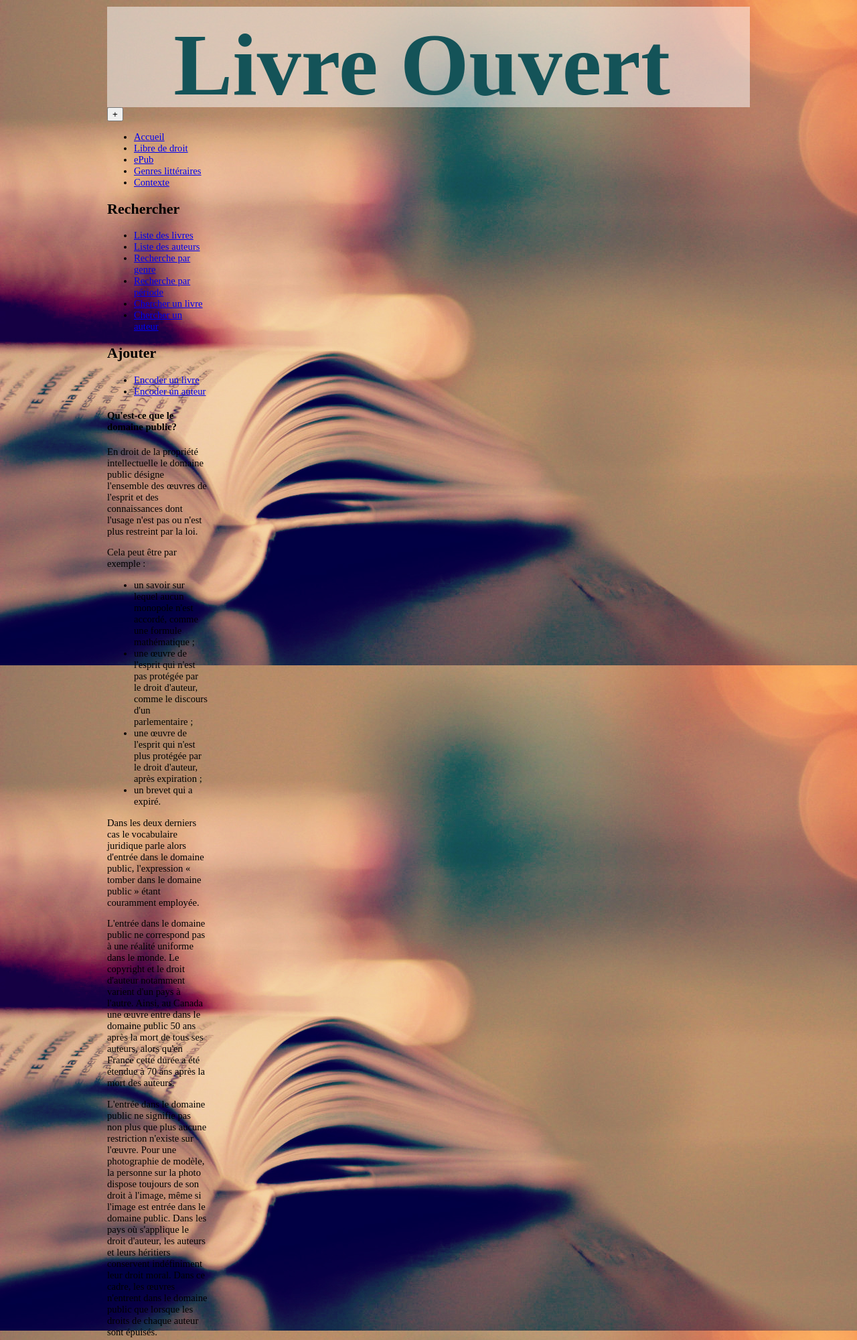
After one commit to StephRamon/Livre-Ouvert, a PHP site: page /alivreouvert/libre.php in a window 1280 px wide. The commit adds this page. Shown: the top 2000 px of the page at 67% size. Run offline with PHP 8.4, Linux system fonts and the light colour scheme; some libraries are stand-ins or nearby versions.

Commit message:
Changement Index + Domaine public

```diff
--- /dev/null
+++ b/a_livre_ouvert_code/libre.php
@@ -0,0 +1,73 @@
+<!doctype html>
+<html lang="fr">
+<head>
+	<meta charset="utf-8">
+	<title>ALO - Domaine public</title>
+	<link 	rel="stylesheet"
+			type="text/css"
+			href="style.css">
+
+    <link   rel="stylesheet"
+            type="text/css"
+            href="css/demo.css" />
+
+    <link   rel="stylesheet"
+            type="text/css"
+            href="css/component.css" />
+
+    <script src="includes/js/modernizr-2.6.2.min.js"></script>
+</head>
+
+<body>
+    <div id="wrapper">
+        <header id="banner">
+            <?php
+                include 'includes/banner.php';
+            ?>
+        </header>
+        <div id="main_content">
+            <div id="menu_circular">
+                <?php
+                    include 'includes/menu_circular.php';
+                ?>
+            </div>
+            <asside id="left_menu">
+                <?php
+                    include 'includes/menu_aside.php';
+                ?>
+            </asside>
+            <section id="content">
+                <article>
+                    <h1>Qu'est-ce que le domaine public?</h1>
+                    <p>En droit de la propri&eacute;t&eacute; intellectuelle le domaine public d&eacute;signe l'ensemble des œuvres de l'esprit et des connaissances dont l'usage n'est pas ou n'est plus restreint par la loi.</p>
+                    <p>Cela peut être par exemple&nbsp;:</p>
+                    <ul>
+                        <li>un savoir sur lequel aucun monopole n'est accord&eacute;, comme une formule math&eacute;matique&nbsp;;</li>
+                        <li>une œuvre de l'esprit qui n'est pas prot&eacute;g&eacute;e par le droit d'auteur, comme le discours d'un parlementaire&nbsp;;</li>
+                        <li>une œuvre de l'esprit qui n'est plus prot&eacute;g&eacute;e par le droit d'auteur, après expiration&nbsp;;</li>
+                        <li>un brevet qui a expir&eacute;.</li>
+                    </ul>
+
+                    <p>Dans les deux derniers cas le vocabulaire juridique parle alors d'entr&eacute;e dans le domaine public, l'expression « tomber dans le domaine public » &eacute;tant couramment employ&eacute;e.</p>
+
+                    <p>L'entr&eacute;e dans le domaine public ne correspond pas &agrave; une r&eacute;alit&eacute; uniforme dans le monde. Le copyright et le droit d'auteur notamment varient d'un pays &agrave; l'autre. Ainsi, au Canada une œuvre entre dans le domaine public 50 ans après la mort de tous ses auteurs, alors qu'en France cette dur&eacute;e a &eacute;t&eacute; &eacute;tendue &agrave; 70 ans après la mort des auteurs.</p>
+
+                    <p>L'entr&eacute;e dans le domaine public ne signifie pas non plus que plus aucune restriction n'existe sur l'œuvre. Pour une photographie de modèle, la personne sur la photo dispose toujours de son droit &agrave; l'image, même si l'image est entr&eacute;e dans le domaine public. Dans les pays où s'applique le droit d'auteur, les auteurs et leurs h&eacute;ritiers conservent ind&eacute;finiment leur droit moral. Dans ce cadre, les œuvres n'entrent dans le domaine public que lorsque les droits de chaque auteur sont &eacute;puis&eacute;s.</p>
+
+                    <p>Dans les pays de copyright, comme les États-Unis d'Am&eacute;rique, il est possible pour l'auteur de renoncer totalement &agrave; ses droits1. Dans les pays qui appliquent le droit d'auteur, comme la France, certains droits demeurent, même lorsque l'œuvre est dans le domaine public, le droit moral ne pouvant faire l'objet d'une renonciation. Certaines licences, telle la licence CC0, tentent de se rapprocher le plus possible du domaine public, en permettant de renoncer &agrave; autant de droits que le permet la loi.</p>
+
+                    <p>Le domaine public f&eacute;dère de nombreuses activit&eacute;s &eacute;conomiques, bas&eacute;es notamment sur l'exploitation des œuvres de l'esprit ou des connaissances2. C'est le cas par exemple des &eacute;ditions de cr&eacute;ations litt&eacute;raires anciennes ou des m&eacute;dicaments g&eacute;n&eacute;riques (dont le brevet est venu &agrave; &eacute;ch&eacute;ance).</p>
+                </article>
+            </section>
+
+            <div class="break_float"></div>
+        </div>
+
+        <footer id="footer">
+            <?php
+                include 'includes/footer.php';
+             ?>
+        </footer>
+    </div>
+</body>
+</html>
```
Also changed, not shown: a_livre_ouvert_code/index.php (+8 -3 lines).
